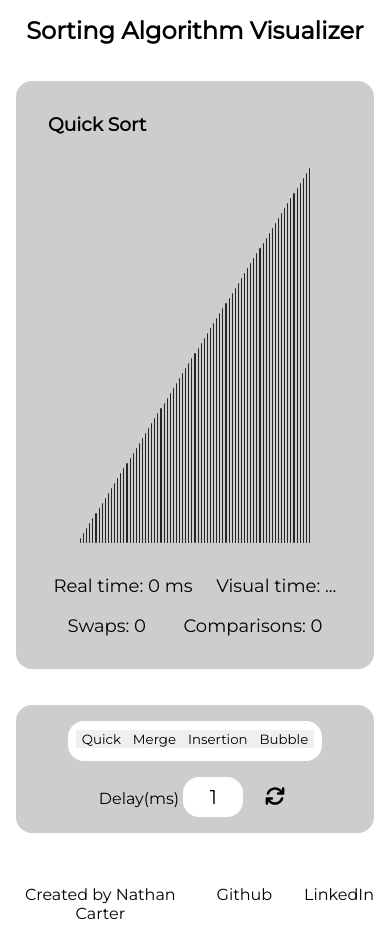
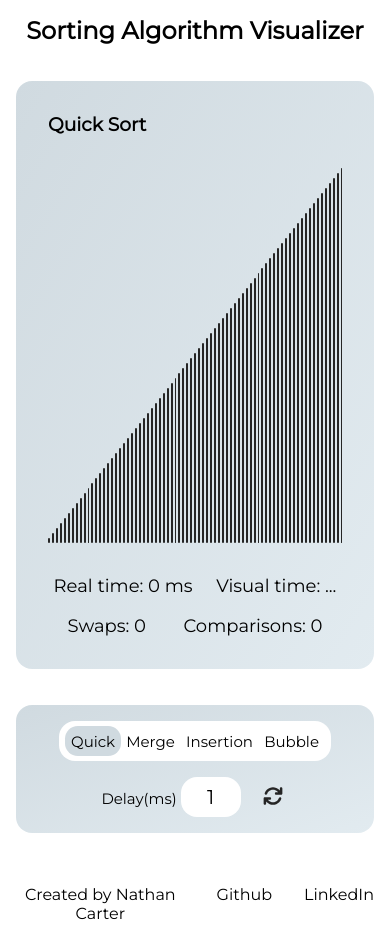
Before and after one commit to nathandcarter21/Sorting-Visualizer, a React (Create React App) app: page / in a window 390 px wide. Built offline with nearby package versions, Linux system fonts and the light colour scheme.

Commit message:
Control Panel

```diff
--- a/src/App.css
+++ b/src/App.css
@@ -6,30 +6,20 @@
   font-family: "Montserrat", sans-serif;
 }
 
-#root {
-  /* width: 100vw; */
-}
-
 .App {
   padding: 1rem 1rem 0 1rem;
-  /* text-align: center; */
   display: flex;
   flex-direction: column;
   justify-content: space-between;
   align-items: center;
   gap: 20px;
   min-height: 100vh;
-  /* width: 100vw; */
-}
-
-nav {
 }
 
 .chart {
   width: 100%;
   max-width: 1200px;
-
-  background-color: #cdcdcd;
+  background-image: linear-gradient(to right bottom, #d0dae0, #e2ebf0);
   border-radius: 1rem;
   margin: 1rem;
   padding: 2rem;
@@ -40,13 +30,10 @@ nav {
   align-items: baseline;
   gap: 2px;
   padding: 2rem;
+}
 
-  /* margin: 1rem; */
-}
 .col {
-  /* display: inline-block; */
   width: 5%;
-  /* min-width: 4px; */
   background-color: #252525;
   border-radius: 4px;
 }
@@ -60,7 +47,7 @@ nav {
 }
 
 .controls {
-  background-color: #cdcdcd;
+  background-image: linear-gradient(to right bottom, #d0dae0, #e2ebf0);
   padding: 1rem;
   border-radius: 1rem;
   width: 100%;
@@ -74,14 +61,27 @@ nav {
 
 .algorithms {
   background-color: white;
-  padding: 0.5rem;
+  display: flex;
+  justify-content: space-evenly;
+  align-items: center;
+  padding: 0.4rem;
   border-radius: 1rem;
   height: 40px;
 }
 
 .algorithm {
   border: none;
+  background-color: transparent;
+  border-radius: 0.8rem;
+  padding: 0.35rem;
+  transition: 0.3s ease-in-out;
+  font-size: 15px;
 }
+
+.algorithm.selected {
+  background-color: #d0dae0;
+}
+
 .algorithm:hover {
   cursor: pointer;
 }
@@ -93,6 +93,10 @@ nav {
   gap: 1rem;
 }
 
+.speedLabel {
+  font-size: 15px;
+}
+
 .speed {
   width: 60px;
   height: 40px;
@@ -102,6 +106,7 @@ nav {
   font-size: 20px;
   font-weight: 500;
   text-align: center;
+  outline: none;
 }
 
 .start,
@@ -109,12 +114,13 @@ nav {
   border: none;
   background-color: transparent;
 }
+
 .start:hover,
 .refresh:hover {
   cursor: pointer;
 }
 
-.footer {
+footer {
   display: flex;
   justify-content: space-evenly;
   gap: 2rem;
@@ -134,32 +140,8 @@ nav {
   .controls {
     justify-content: space-evenly;
   }
+  .columns {
+    padding-left: 0;
+    padding-right: 0;
+  }
 }
-
-/* @media screen and (max-width: 800px) {
-  .container {
-    width: 100%;
-  }
-
-  .col {
-    display: inline-block;
-    width: 4px;
-    background-color: black;
-  }
-
-  .algorithm {
-    padding: 0.5em;
-    margin: 0.5em;
-    border-radius: 1em;
-    border: none;
-    background-image: linear-gradient(to left top, #63bff5, #5e73ee);
-    font-size: large;
-  }
-
-  .information-section {
-    display: flex;
-    gap: 0.5em;
-    justify-content: center;
-    font-size: medium;
-  }
-} */
--- a/src/App.js
+++ b/src/App.js
@@ -7,8 +7,10 @@ function App() {
       <nav>
         <h1>Sorting Algorithm Visualizer</h1>
       </nav>
+
       <Content />
-      <footer className="footer">
+
+      <footer>
         <p>Created by Nathan Carter</p>
         <a
           href="https://github.com/nathandcarter21/Sorting-Visualizer"
--- a/src/Chart.js
+++ b/src/Chart.js
@@ -6,7 +6,7 @@ const Chart = ({ props }) => {
       <h3>{props.algorithm}</h3>
       <Columns array={props.array} />
       <div className="information-section">
-        <div className="info">Real time: {props.realTime} ms</div>
+        <div className="info">Real time: {`${props.realTime} ms`}</div>
         <div className="info">
           Visual time:{" "}
           {props.visualTime === 0 ? "..." : `${props.visualTime / 1000} s`}
--- a/src/Content.js
+++ b/src/Content.js
@@ -24,7 +24,7 @@ const Content = () => {
   let [comparisons, setComparisons] = useState(0);
   let [swaps, setSwaps] = useState(0);
   let [speed, setSpeed] = useState(1);
-  const [algorithm, setAlgorithm] = useState("Quick Sort");
+  let [algorithm, setAlgorithm] = useState("Quick Sort");
 
   const arraySize = 75;
 
@@ -298,8 +298,8 @@ const Content = () => {
         colArray[animations[i][1]].style.backgroundColor = "red";
         colArray[animations[i][2]].style.backgroundColor = "red";
         await sleep(speed);
-        colArray[animations[i][1]].style.backgroundColor = "black";
-        colArray[animations[i][2]].style.backgroundColor = "black";
+        colArray[animations[i][1]].style.backgroundColor = "#252525";
+        colArray[animations[i][2]].style.backgroundColor = "#252525";
         await sleep(speed);
       } else if (animations[i][0] === 1) {
         const tempHeight = colArray[animations[i][1]].style.height;
@@ -340,9 +340,10 @@ const Content = () => {
         props={{
           scrambled,
           rendering,
+          algorithm,
+          speed,
           setAlgorithm,
           handleChangeSpeed,
-          speed,
           setRandomArray,
           setScrambled,
           startSort,
--- a/src/Controls.js
+++ b/src/Controls.js
@@ -2,42 +2,47 @@ const Controls = ({ props }) => {
   return (
     <div className="controls">
       <div className="algorithms">
+        <div className="slider"></div>
         <button
-          className="algorithm"
+          className={`algorithm ${
+            props.algorithm === "Quick Sort" ? "selected" : ""
+          }`}
           onClick={() => {
             if (!props.rendering) {
               props.setAlgorithm("Quick Sort");
-              // props.QuickSort();
             }
           }}>
           Quick
         </button>
         <button
-          className="algorithm"
+          className={`algorithm ${
+            props.algorithm === "Merge Sort" ? "selected" : ""
+          }`}
           onClick={() => {
             if (!props.rendering) {
               props.setAlgorithm("Merge Sort");
-              // props.MergeSort();
             }
           }}>
           Merge
         </button>
         <button
-          className="algorithm"
+          className={`algorithm ${
+            props.algorithm === "Insertion Sort" ? "selected" : ""
+          }`}
           onClick={() => {
             if (!props.rendering) {
               props.setAlgorithm("Insertion Sort");
-              // props.Insertion();
             }
           }}>
           Insertion
         </button>
         <button
-          className="algorithm"
+          className={`algorithm ${
+            props.algorithm === "Bubble Sort" ? "selected" : ""
+          }`}
           onClick={() => {
             if (!props.rendering) {
               props.setAlgorithm("Bubble Sort");
-              // props.BubbleSort();
             }
           }}>
           Bubble
@@ -45,7 +50,9 @@ const Controls = ({ props }) => {
       </div>
       <div className="runSort">
         <div className="speedControl">
-          <label htmlFor="speed">Delay(ms) </label>
+          <label className="speedLabel" htmlFor="speed">
+            Delay(ms){" "}
+          </label>
           <input
             className="speed"
             value={props.speed}
@@ -67,6 +74,7 @@ const Controls = ({ props }) => {
             <svg
               xmlns="http://www.w3.org/2000/svg"
               viewBox="0 0 384 512"
+              fill="#252525"
               width="20px"
               height="20px">
               <path d="M73 39c-14.8-9.1-33.4-9.4-48.5-.9S0 62.6 0 80V432c0 17.4 9.4 33.4 24.5 41.9s33.7 8.1 48.5-.9L361 297c14.3-8.7 23-24.2 23-41s-8.7-32.2-23-41L73 39z" />
@@ -85,6 +93,7 @@ const Controls = ({ props }) => {
               xmlns="http://www.w3.org/2000/svg"
               width="20px"
               height="20px"
+              fill="#252525"
               viewBox="0 0 512 512">
               <path d="M105.1 202.6c7.7-21.8 20.2-42.3 37.8-59.8c62.5-62.5 163.8-62.5 226.3 0L386.3 160H336c-17.7 0-32 14.3-32 32s14.3 32 32 32H463.5c0 0 0 0 0 0h.4c17.7 0 32-14.3 32-32V64c0-17.7-14.3-32-32-32s-32 14.3-32 32v51.2L414.4 97.6c-87.5-87.5-229.3-87.5-316.8 0C73.2 122 55.6 150.7 44.8 181.4c-5.9 16.7 2.9 34.9 19.5 40.8s34.9-2.9 40.8-19.5zM39 289.3c-5 1.5-9.8 4.2-13.7 8.2c-4 4-6.7 8.8-8.1 14c-.3 1.2-.6 2.5-.8 3.8c-.3 1.7-.4 3.4-.4 5.1V448c0 17.7 14.3 32 32 32s32-14.3 32-32V396.9l17.6 17.5 0 0c87.5 87.4 229.3 87.4 316.7 0c24.4-24.4 42.1-53.1 52.9-83.7c5.9-16.7-2.9-34.9-19.5-40.8s-34.9 2.9-40.8 19.5c-7.7 21.8-20.2 42.3-37.8 59.8c-62.5 62.5-163.8 62.5-226.3 0l-.1-.1L125.6 352H176c17.7 0 32-14.3 32-32s-14.3-32-32-32H48.4c-1.6 0-3.2 .1-4.8 .3s-3.1 .5-4.6 1z" />
             </svg>
```
